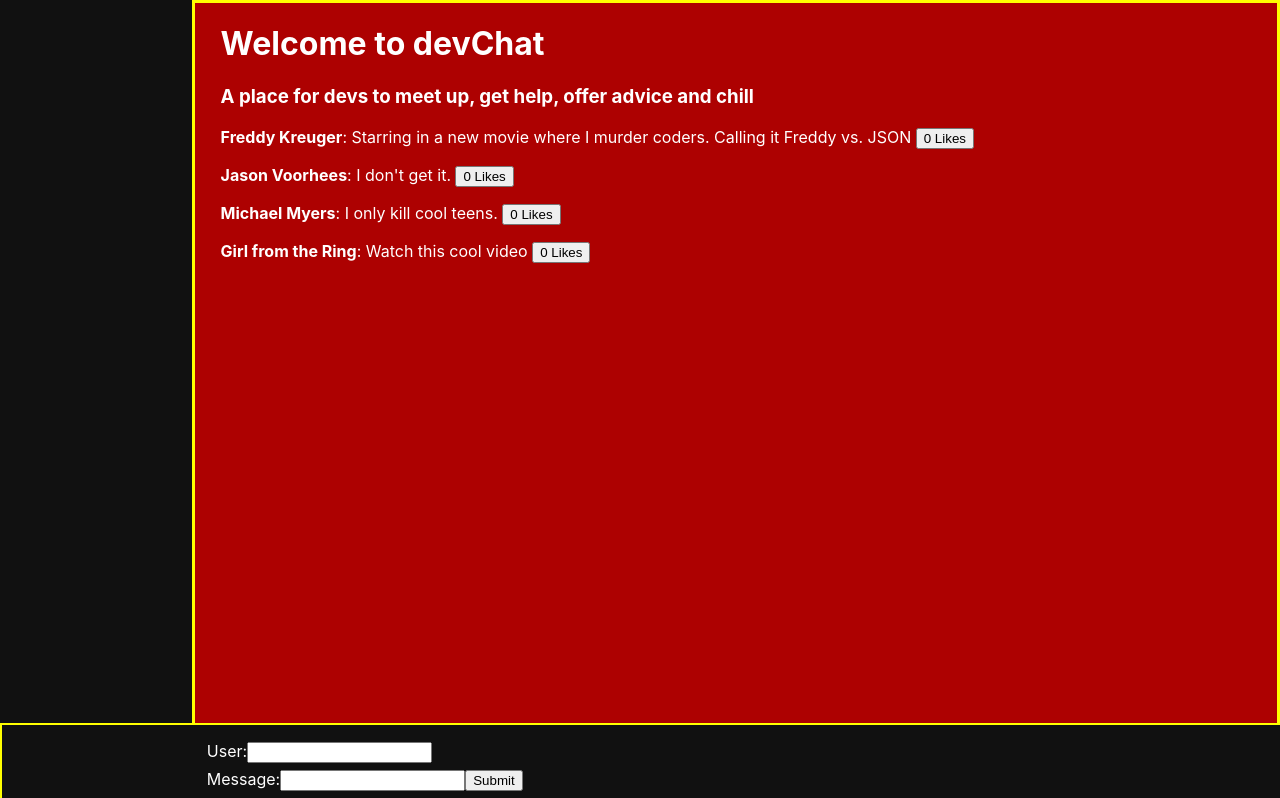
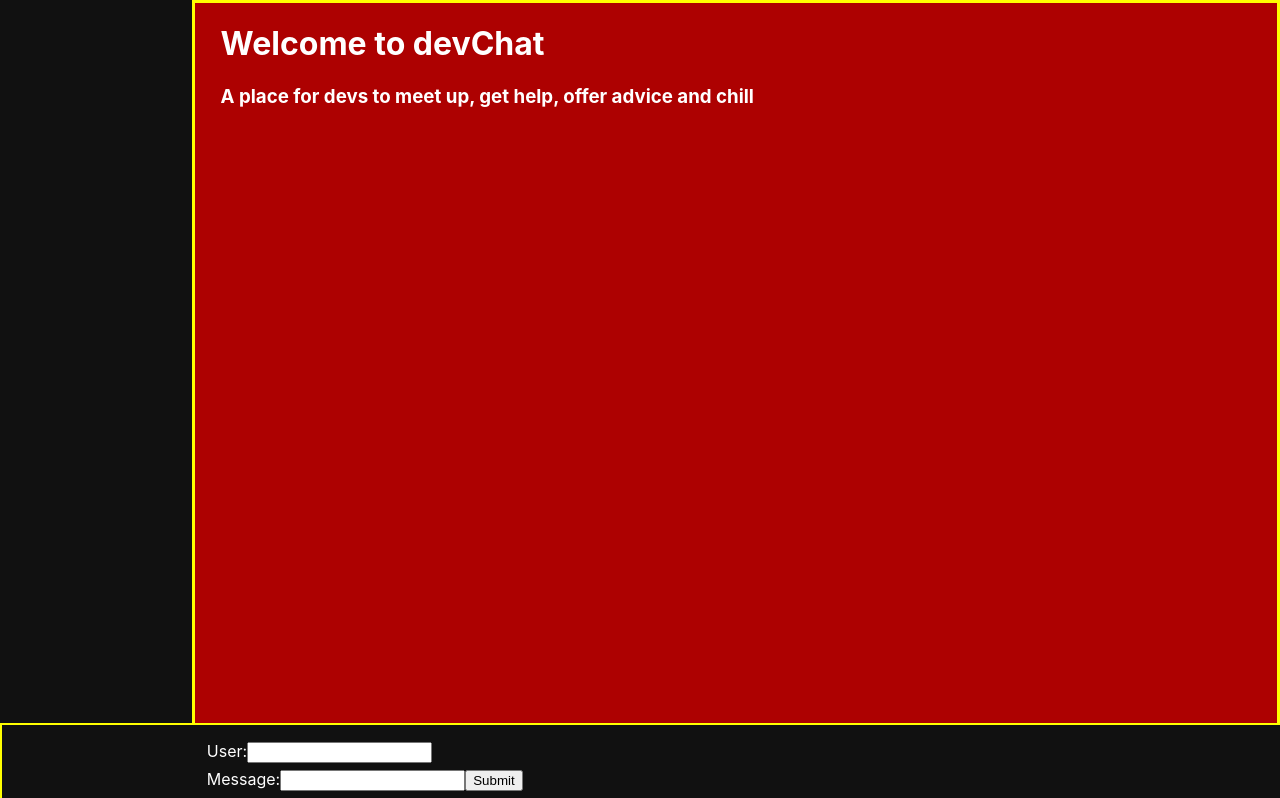
Before and after one commit to laurieroy/react-devchat, a React (Create React App) app: page / in a window 1280 px wide. Shown: the top 798 px of the page. Built offline with nearby package versions, Linux system fonts and the light colour scheme.

Commit message:
Clean up to add in backend

```diff
--- a/package.json
+++ b/package.json
@@ -13,7 +13,7 @@
     "web-vitals": "^2.1.4"
   },
   "scripts": {
-    "start": "react-scripts start",
+    "start": "PORT=3001 react-scripts start",
     "build": "react-scripts build",
     "test": "react-scripts test",
     "eject": "react-scripts eject"
--- a/src/App.js
+++ b/src/App.js
@@ -1,7 +1,6 @@
 /* eslint-disable react/react-in-jsx-scope */
 import './App.css';
 import { Component } from 'react';
-import { v4 as uuidv4 } from 'uuid';
 
 import MessageForm from './components/MessageForm';
 import MessageList from './containers/MessageList';
@@ -9,25 +8,15 @@ import MessageList from './containers/MessageList';
 class App extends Component {
   // title=""
   // subtitle = "A place for devs to get help, offer advice and chill"
-  state = {
-    messages: [
-        {user: "Freddy Kreuger", message: "Starring in a new movie where I murder coders. Calling it Freddy vs. JSON", id: uuidv4()},
-        {user: "Jason Voorhees", message: "I don't get it.", id: uuidv4()},
-        {user: "Michael Myers", message: "I only kill cool teens.", id: uuidv4()},
-        {user: "Girl from the Ring", message: "Watch this cool video", id: uuidv4()},
-    ]
-}
-addMsg = (newMessage) =>  {
-  newMessage = {...newMessage, id: uuidv4()}
-  this.setState({messages: [...this.state.messages, newMessage]})
-}
+
+
 
   render(){
     return <main>
       <h1>Welcome to devChat</h1>
       <h3>A place for devs to meet up, get help, offer advice and chill</h3>
-      <MessageList messages={ this.state.messages } addMsg={ this.addMsg } />
-      <MessageForm addMessage={ this.addMsg } />
+      <MessageList  />
+      <MessageForm />
     </main>
   }
 
--- a/src/components/MessageForm.js
+++ b/src/components/MessageForm.js
@@ -15,7 +15,6 @@ handleChange(event) {
 handleSubmit(event) {
   event.preventDefault();
 
-  this.props.addMessage(this.state);
   this.setState({message: "", user: ""})
 }
 
--- a/src/containers/MessageList.js
+++ b/src/containers/MessageList.js
@@ -1,16 +1,22 @@
 /* eslint-disable react/react-in-jsx-scope */
 /* eslint-disable react/prop-types */
 // import {useState} from 'react'
+import { Component } from 'react';
 import Message from '../components/Message'
 
-function MessageList(props){
+class MessageList extends Component {
     // const [counter, setCounter] = useState(0);
     // const handleClick = () => setCounter(counter + 1);
+    state = {
+        messages: []
+    }
 
+    render(){
         return <ol>
-            {/* <button onClick={handleClick}>{counter}</button> */}
-            {props.messages.map((m) => <Message key={m.id} message = {m} />)}
-        </ol>
+        {/* <button onClick={handleClick}>{counter}</button> */}
+        {this.state.messages.map((m) => <Message key={m.id} message = {m} />)}
+    </ol>
+    }
 
 
 }
```
Also changed, not shown: src/components/ChannelList.js (added).
